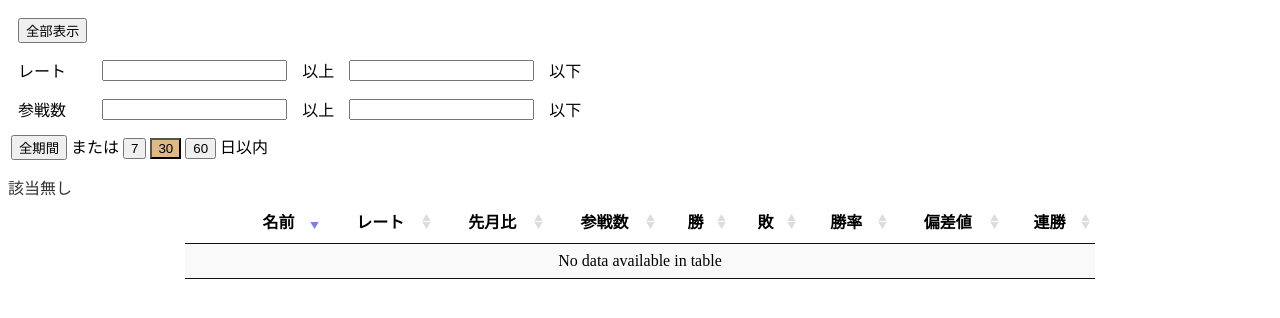
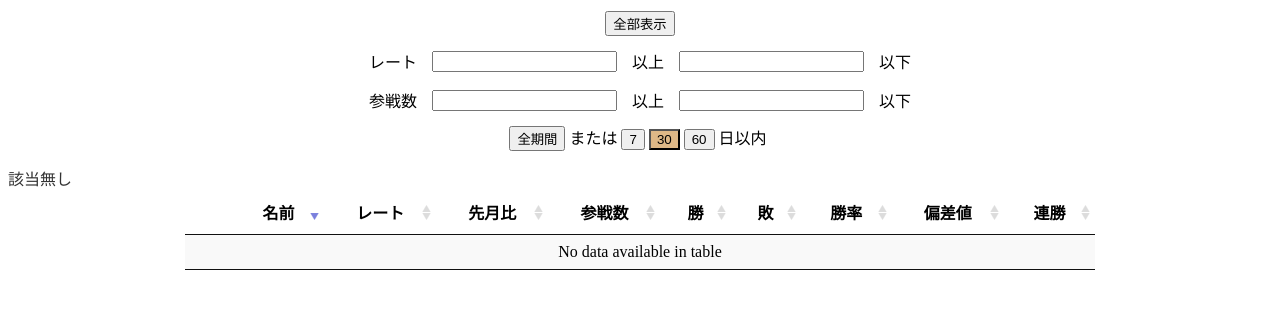
Before and after one commit to rakou1986/tamahiyo, a Flask app: template webapp/templates/player_list.html in a window 1280 px wide. Shown: the top 318 px of the page. Run offline with Flask 2, Linux system fonts and the light colour scheme; the template is opened without the code that fills it, so the values that code supplies are empty.

Commit message:
表が中央に寄るので検索ボックスなども中央へ #15

```diff
--- a/webapp/static/player_list.css
+++ b/webapp/static/player_list.css
@@ -16,3 +16,6 @@
 #player_list {
   width: 910px;
   }
+table.search {
+  margin: 0px auto;
+  }
--- a/webapp/templates/player_list.html
+++ b/webapp/templates/player_list.html
@@ -6,11 +6,15 @@
 {% endblock %}
 
 {% block body %}
-<table border="0" cellpadding="5" cellspacing="5">
+<table class="search">
   <tbody>
     <tr>
       <td><input id="view_all" name="view_all" type="button" value="全部表示"></td>
     </tr>
+  </tbody>
+</table>
+<table class="search" border="0" cellpadding="5" cellspacing="5">
+  <tbody>
     <tr>
       <td>レート</td>
       <td><input id="rate_min" name="rate_min" type="text"></td>
@@ -27,7 +31,7 @@
     </tr>
   </tbody>
 </table>
-<table>
+<table class="search">
   <tbody>
     <tr>
       <td>
```
